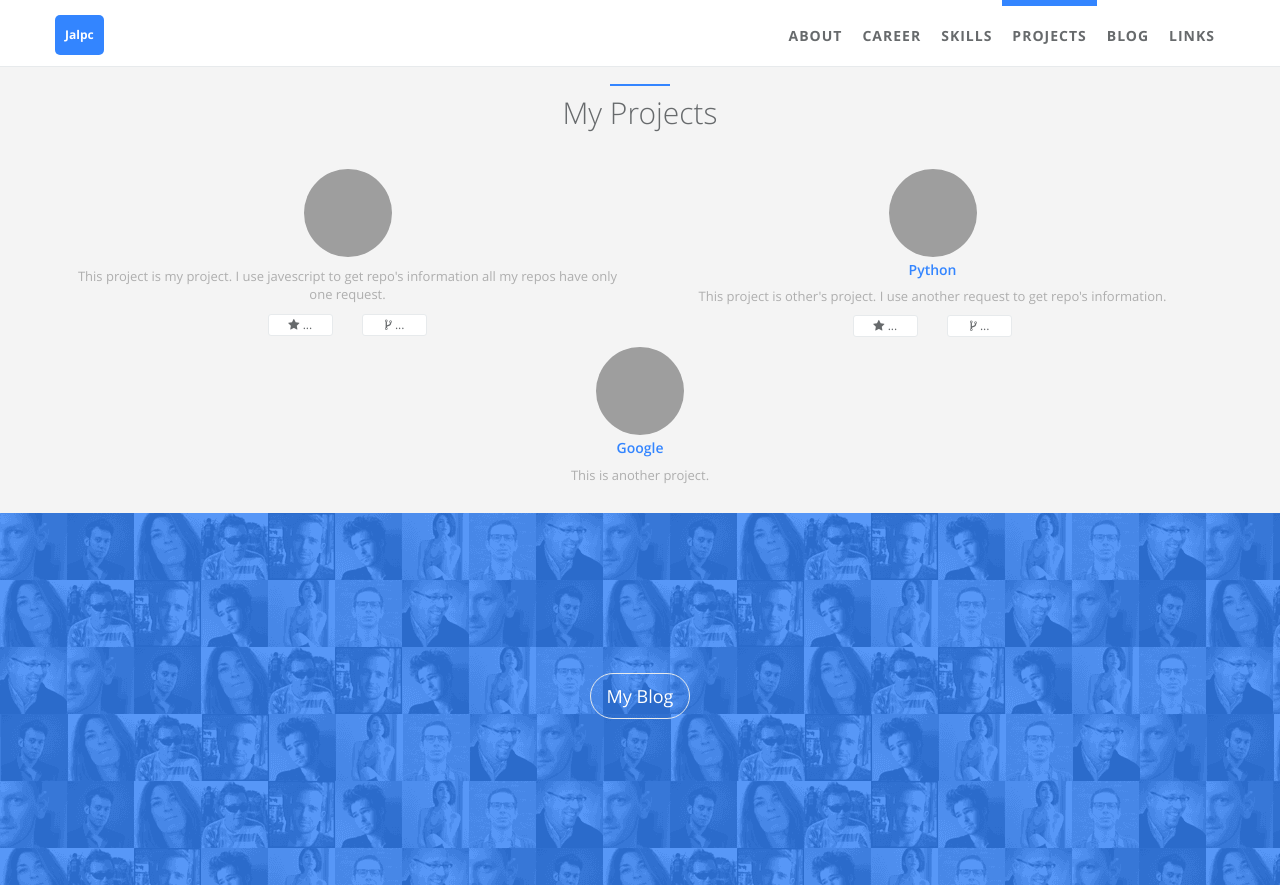
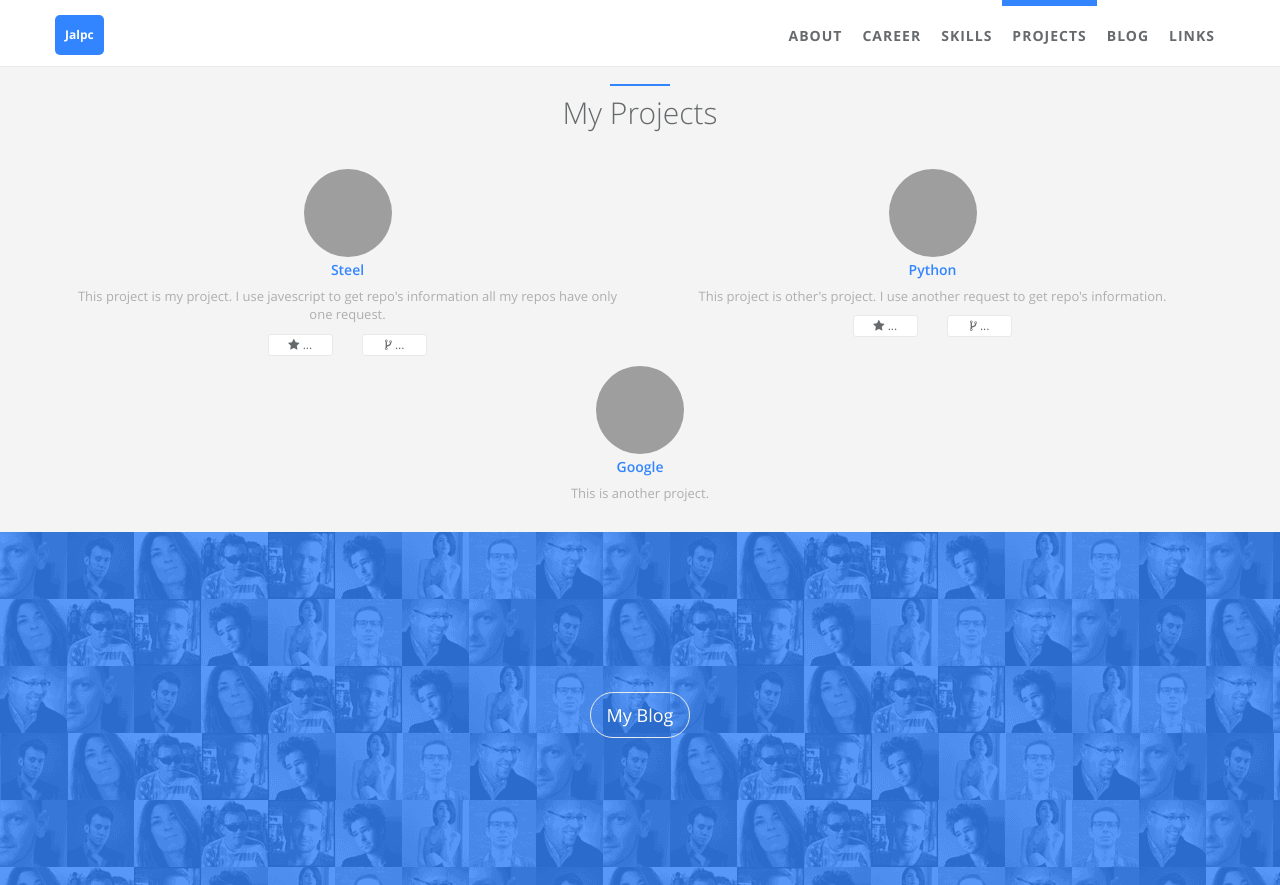
Before and after one commit to mounicarajput/modern-whale, a Jekyll site: the page built from index.html, in a window 1280 px wide and 900 px high, scrolled down 2275 px, cut to the strip 0-885 px from the top of the window. Built offline with Jekyll 4.4.1, drawn with Linux system fonts in a browser that asks for light colours; grey boxes are pictures that could not be loaded.

Commit message:
projects.yml: updated name in items

```diff
--- a/_data/index/projects.yml
+++ b/_data/index/projects.yml
@@ -1,4 +1,4 @@
-- name: ''
+- name: Steel
   i18n: jalpc
   gh_user: jarrekk
   repo: Jalpc
```
